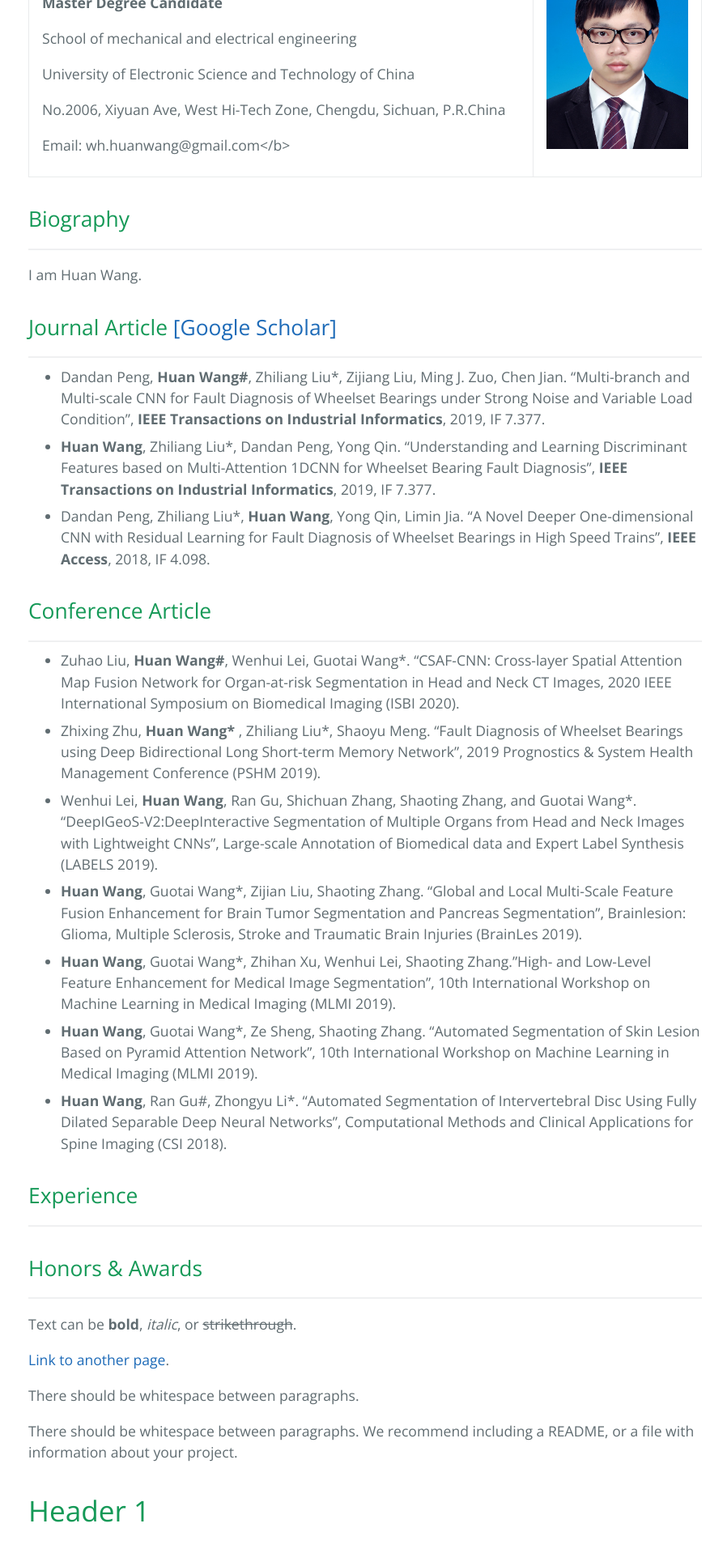
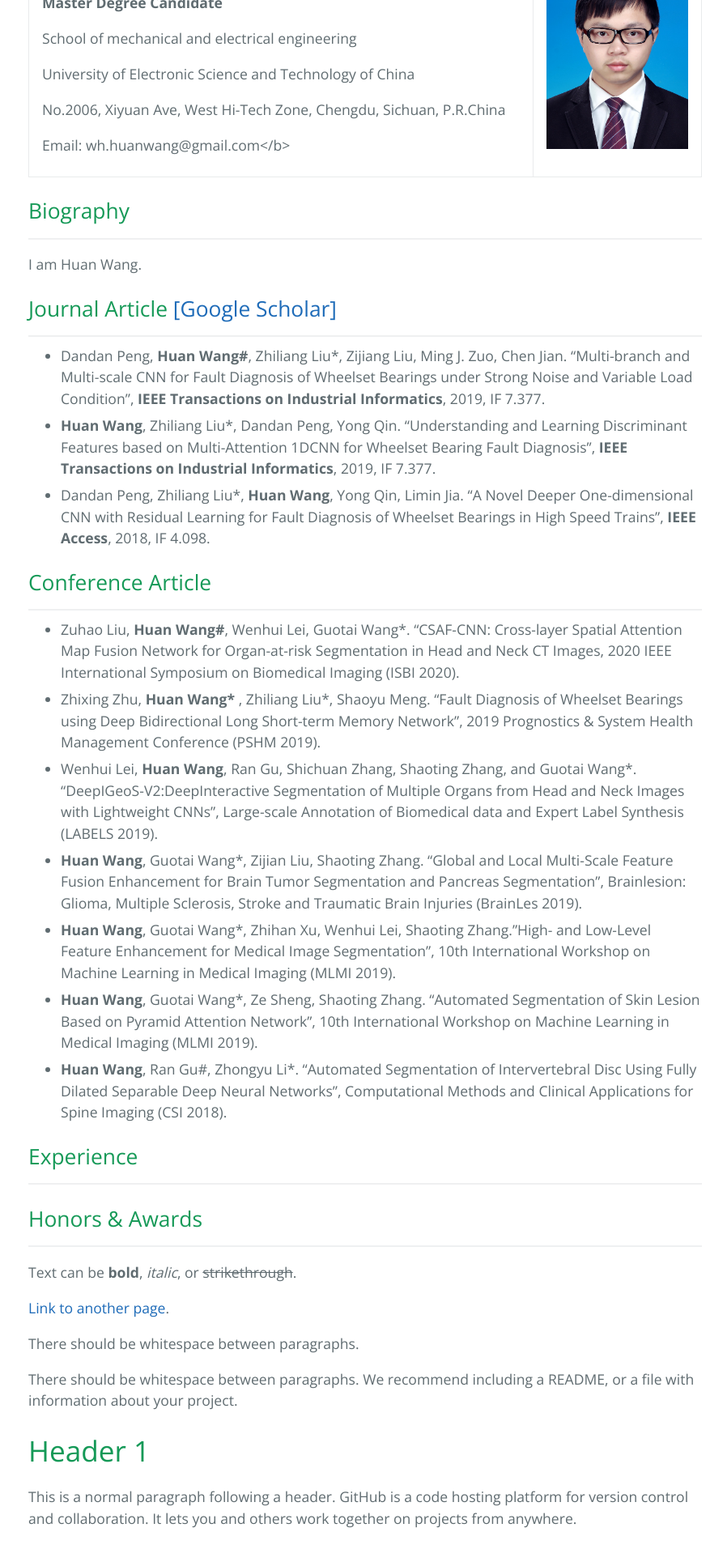
Before and after one commit to WH-HuanWang/WH-HuanWang.github.io, a Jekyll site: the page built from index.md, in a window 1280 px wide. Shown: the part 504-2417 px from the top of the page at 81% size, without its empty margins (189-1087 px from the left). Built offline with Jekyll 4.4.1, drawn with Linux system fonts in a browser that asks for light colours.

Commit message:
Update style.scss

```diff
--- a/assets/css/style.scss
+++ b/assets/css/style.scss
@@ -11,3 +11,9 @@
 .main-content li {
   margin-top: 7px;
 }
+
+
+.main-content h1, .main-content h2, .main-content h3, .main-content h4, .main-content h5, .main-content h6 {
+  margin-top: 1.4rem;
+  margin-bottom: 0.8rem;
+}
```
